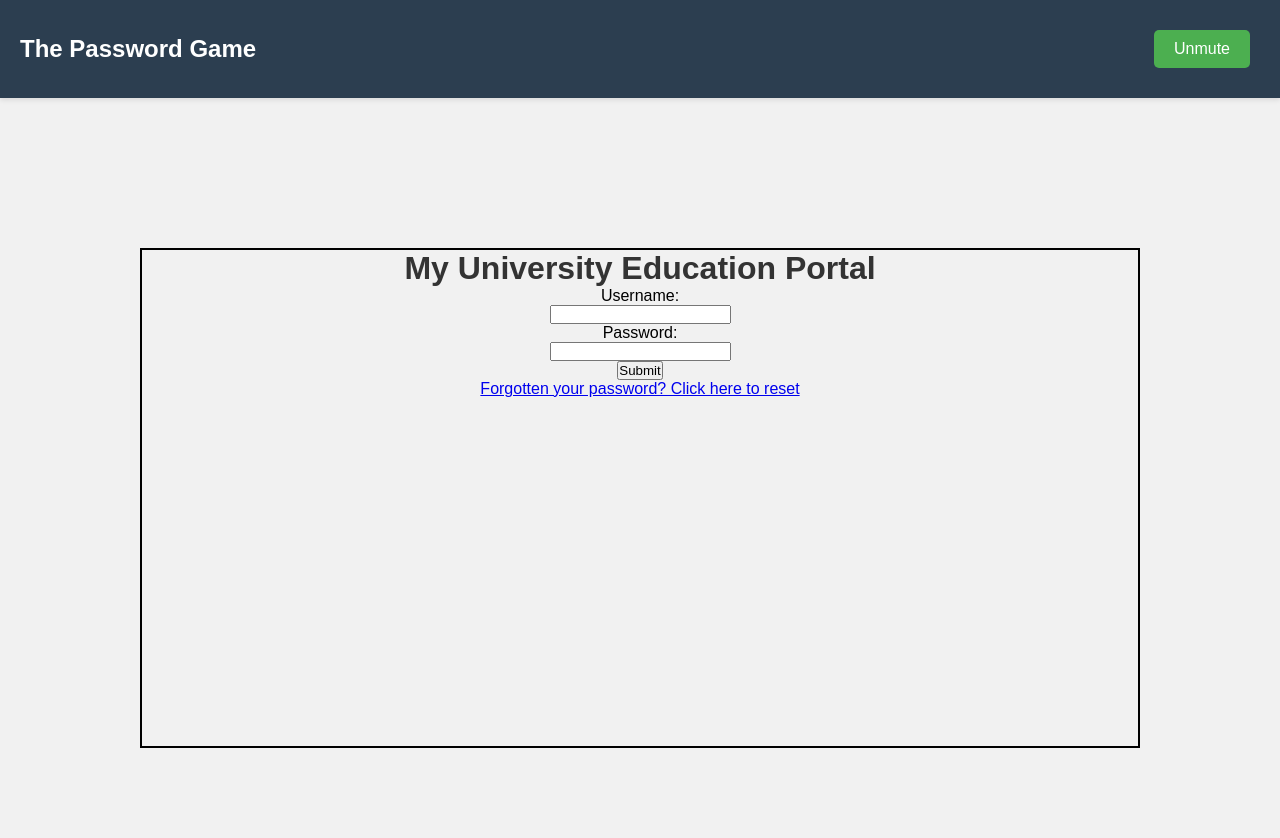
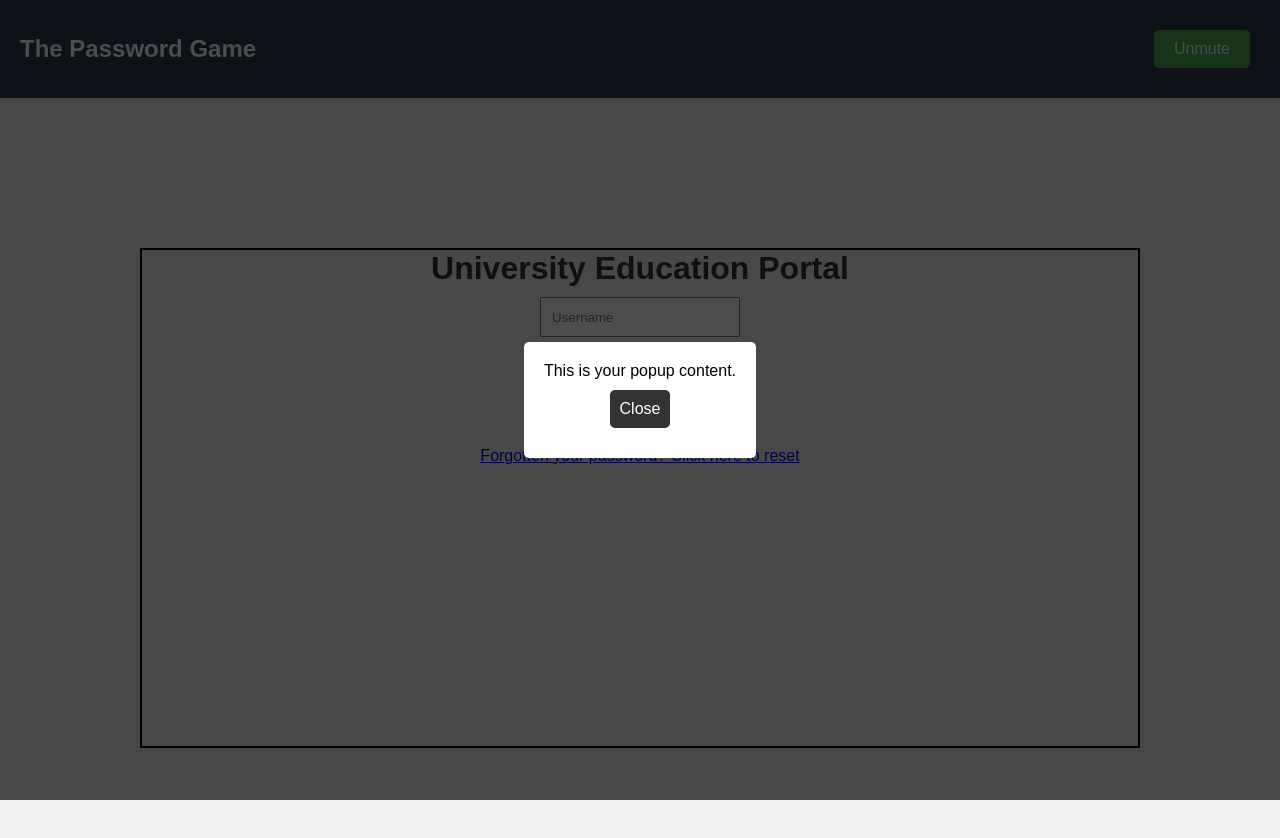
Before and after one commit to RaphaelFong/TeamMatchaTea, a React (Create React App) app: page / in a window 1280 px wide. Shown: the top 838 px of the page. Built offline with nearby package versions, Linux system fonts and the light colour scheme.

Commit message:
Instruction Popup
The content haven add in yet

```diff
--- a/src/components/LandingPage.css
+++ b/src/components/LandingPage.css
@@ -61,5 +61,56 @@ body {
     margin: '10px 0'
   }
 
+  /*The username and password*/
+  .inputField{
+    padding: 10px;
+    font-family: fantasy;
+    width: 200px;
+    height: 40px;
+  }
+
+  /*The login*/
+  .login{
+    padding: 10px;
+    font-family: fantasy;
+    background-color: lightblue;
+    width: 200px;
+    height: 40px;
+  }
+
+  .divPadding{
+    padding: 10px;
+  }
+
+
+.overlay {
+  display: flex;
+  position: fixed;
+  top: 0;
+  left: 0;
+  width: 100%;
+  height: 100%;
+  background: rgba(0, 0, 0, 0.7);
+  justify-content: center;
+  align-items: center;
+}
+
+.popupInstruction {
+  background: white;
+  padding: 20px;
+  border-radius: 5px;
+  text-align: center;
+}
+
+.close-btn {
+  cursor: pointer;
+  margin-top: 10px;
+  padding: 10px;
+  background-color: #333;
+  color: white;
+  border: none;
+  border-radius: 5px;
+}
+
 
   /* Customize additional styles as needed for a kid-friendly and Singapore-themed design */
--- a/src/components/LandingPage.js
+++ b/src/components/LandingPage.js
@@ -8,7 +8,7 @@ import userEvent from '@testing-library/user-event';
 
 const LandingPage = () => {
 
-  // Stuff for the inactive 10s
+  // Start - Stuff for the inactive 5s
   const [linkClicked, setLinkClicked] = useState(false);
 
   const showPopup = () => {
@@ -20,7 +20,7 @@ const LandingPage = () => {
     setLinkClicked(true);
   }
 
-  // Trigger popup if it has not been clicked for 10s
+  // Trigger popup if it has not been clicked for 5s
   useEffect(() => {
     const popupTimeout = setTimeout(() => {
       if (!linkClicked)
@@ -32,6 +32,18 @@ const LandingPage = () => {
     // Cleanup
     return () => clearTimeout(popupTimeout);
   }, [linkClicked]);
+  // End - Stuff for the inactive 5s
+
+
+  // Start - Stuff for the popup foreground
+
+  const [isInstructionVisible, setInstruction] = useState(false);
+
+  const toggleInstruction = () => {
+    console.log('Toggle popup');
+    setInstruction(!isInstructionVisible);
+  };
+  // End - Stuff for the popup foreground
 
 
   // This is html stuff
@@ -39,9 +51,21 @@ const LandingPage = () => {
     <div className="landing-page-container">
 
       <div>
+      {/* Popup container */}
+      {(!isInstructionVisible &&
+        <div className="overlay">
+          <div className="popupInstruction">
+            <p>This is your popup content.</p>
+            <button className="close-btn" type="button" onClick={toggleInstruction}>Close</button>
+          </div>
+        </div>
+      )}
+      </div>
+
+      <div>
         <div className='rectangle'>
           <div className='centered-header'>
-            <h1>My University Education Portal</h1>
+            <h1>University Education Portal</h1>
 
             {/*
             <div>
@@ -57,26 +81,30 @@ const LandingPage = () => {
             </div>
             */}
 
-            <div>
+            <div className='divPadding'>
               <form>
+                {/*
                 <div>
                 <label for="username">Username:</label>
                 </div>
+                */}
 
                 <div>
-                <input type="text" id="username" name="username"></input>
+                <input className='inputField' type="text" id="username" name="username" placeholder="Username"></input>
+                </div>
+
+                {/*
+                <div>
+                <label for="pwd">Password:</label>
+                </div>
+                */}
+
+                <div className='divPadding'>
+                <input className='inputField' type="password" id="pwd" name="pwd" placeholder="Password"></input>
                 </div>
 
                 <div>
-                <label for="pwd">Password:</label>
-                </div>
-
-                <div>
-                <input type="password" id="pwd" name="pwd"></input>
-                </div>
-
-                <div>
-                <input type="submit" value="Submit"></input>
+                <input className='login' type="submit" value="Login"></input>
                 </div>
               </form>
             </div>
```
